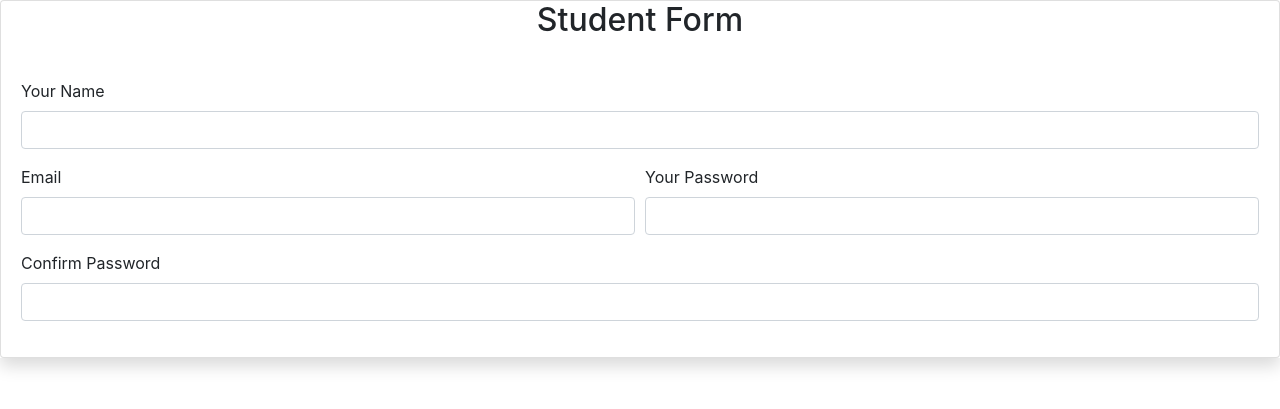
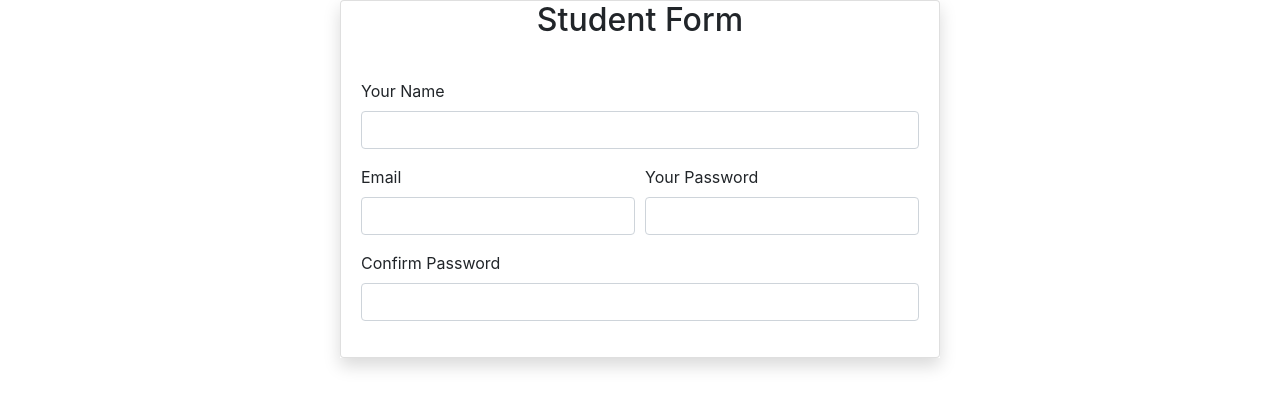
Before and after one commit to mitul88/php_assignment, a PHP site: page /sign_up.php in a window 1280 px wide. Shown: the top 409 px of the page. Run offline with PHP 8.4, Linux system fonts and the light colour scheme.

Commit message:
add flex box to body element

```diff
--- a/form_validation_assignments/sign_up.php
+++ b/form_validation_assignments/sign_up.php
@@ -7,6 +7,14 @@
     <title>Sign Up form</title>
     <!-- bootstrap css -->
     <link rel="stylesheet" href="https://cdn.jsdelivr.net/npm/bootstrap@4.6.0/dist/css/bootstrap.min.css" integrity="sha384-B0vP5xmATw1+K9KRQjQERJvTumQW0nPEzvF6L/Z6nronJ3oUOFUFpCjEUQouq2+l" crossorigin="anonymous">
+    <style>
+        body{
+            display: flex;
+            flex-direction: column;
+            justify-content: center;
+            align-items: center;
+        }
+    </style>
 </head>
 <body>
 
```
